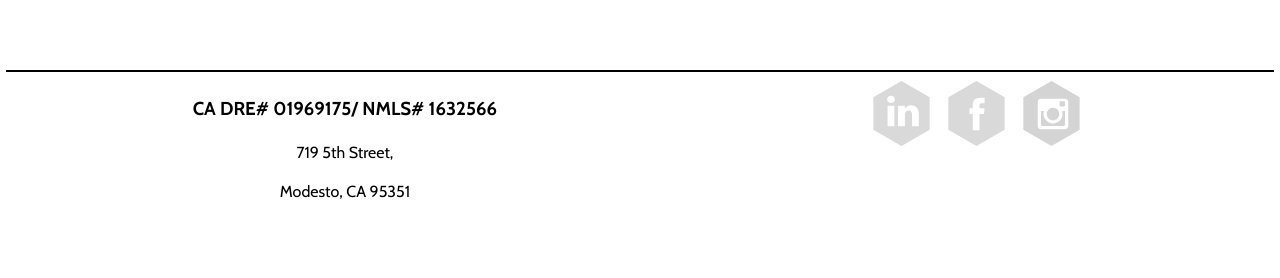
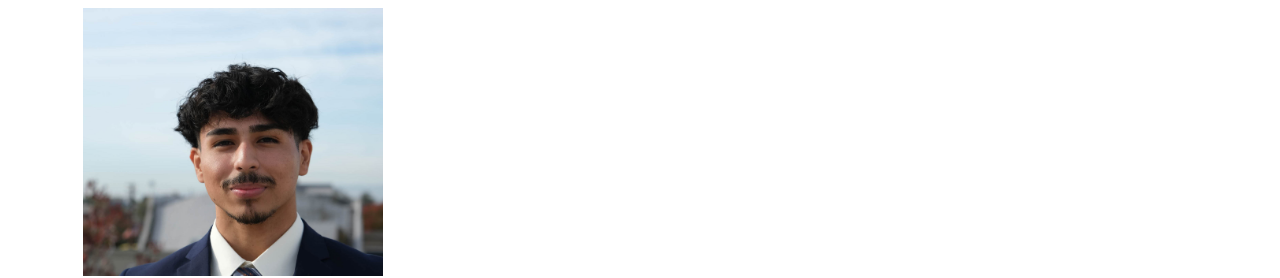
Before and after one commit to NaomiKC92/nolo-real-estate, a React (Create React App) app: page / in a window 1280 px wide. Shown: the part 1777-2055 px from the top of the page. Before the commit the page ends 2006 px from the top, so only its background shows below. Built offline with nearby package versions, Linux system fonts and the light colour scheme.

Commit message:
Update headshots for two members of the team

```diff
--- a/src/AgentsData.js
+++ b/src/AgentsData.js
@@ -1,6 +1,7 @@
 import Noel from "../src/Images/NoelHeadshot.png";
 import Liliana from "../src/Images/LilianaHeadshot.jpg";
 import Vero from "../src/Images/VeroHeadshot.jpg";
+import Jessie from "../src/Images/JessieHeadshot.JPG";
 
 const AgentsData = [
   {
@@ -23,6 +24,12 @@ const AgentsData = [
     image: Vero,
     moreInfo: "https://github.com/",
   },
+  {
+    id: 4,
+    nname: "Jessie",
+    image: Jessie,
+    moreInfo: "More Info",
+  },
 ];
 
 export default AgentsData;
--- a/src/CSS/Footer.css
+++ b/src/CSS/Footer.css
@@ -1,15 +1,15 @@
 .footer {
   text-align: center;
   border-top: 2px solid black;
-  display: flex;
+  /* display: flex;
   flex-direction: row;
-  justify-content: space-around;
+  justify-content: space-around; */
 }
 
 .link-box {
   display: flex;
   flex-direction: row;
-  justify-content: space-around;
+  justify-content: center;
 }
 
 .license-info {
--- a/src/CSS/ImageHolder.css
+++ b/src/CSS/ImageHolder.css
@@ -1,6 +1,6 @@
 .welcomeImageHolder {
-  border: 5px ridge black;
+  border-bottom: 2px solid black;
   height: 800px;
-  background-color: black;
   overflow: hidden;
+  padding-bottom: 20px;
 }
```
Also changed, not shown: src/Images/JessieHeadshot.JPG (added), src/Images/LilianaHeadshot.jpg.
